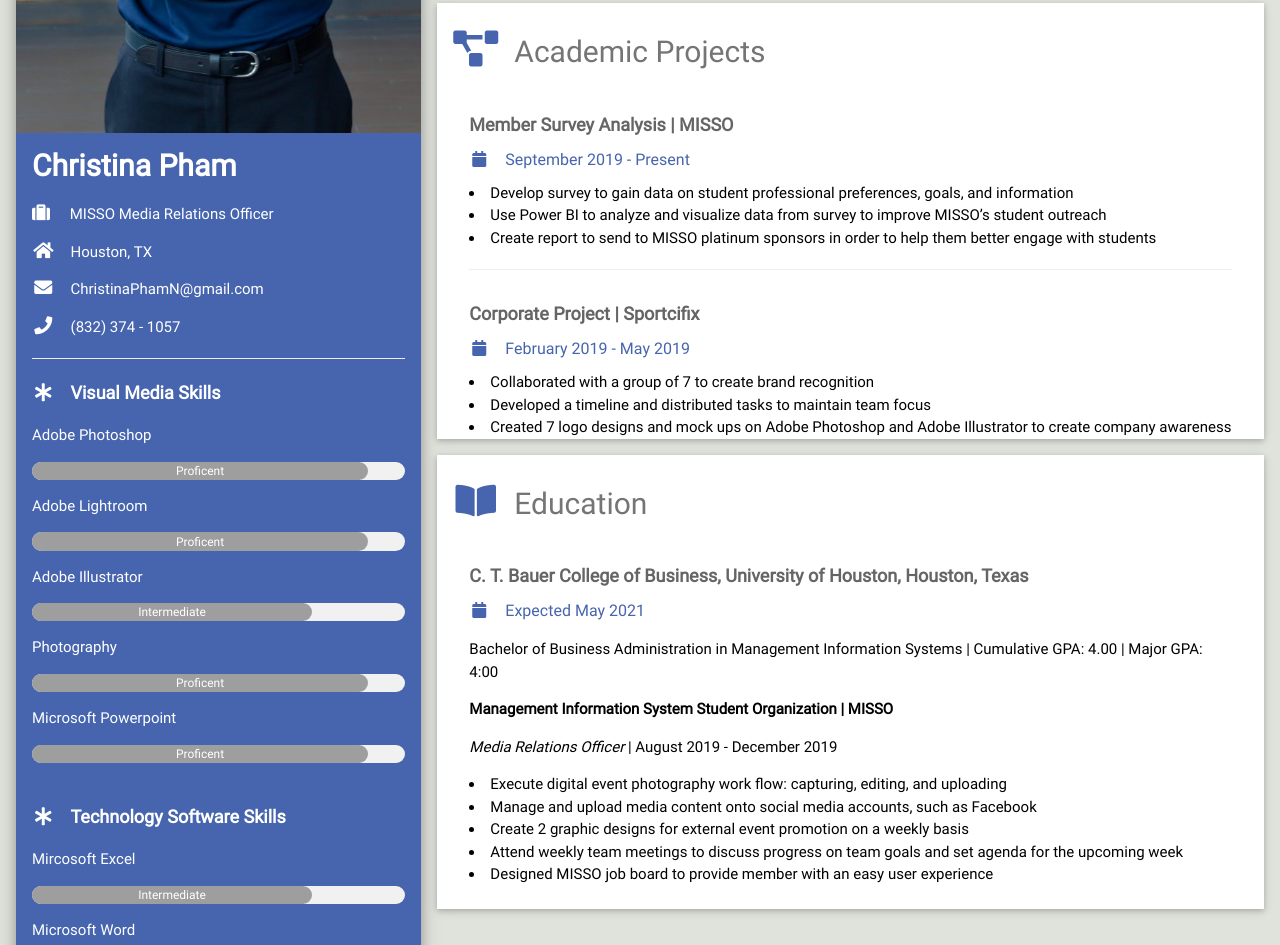
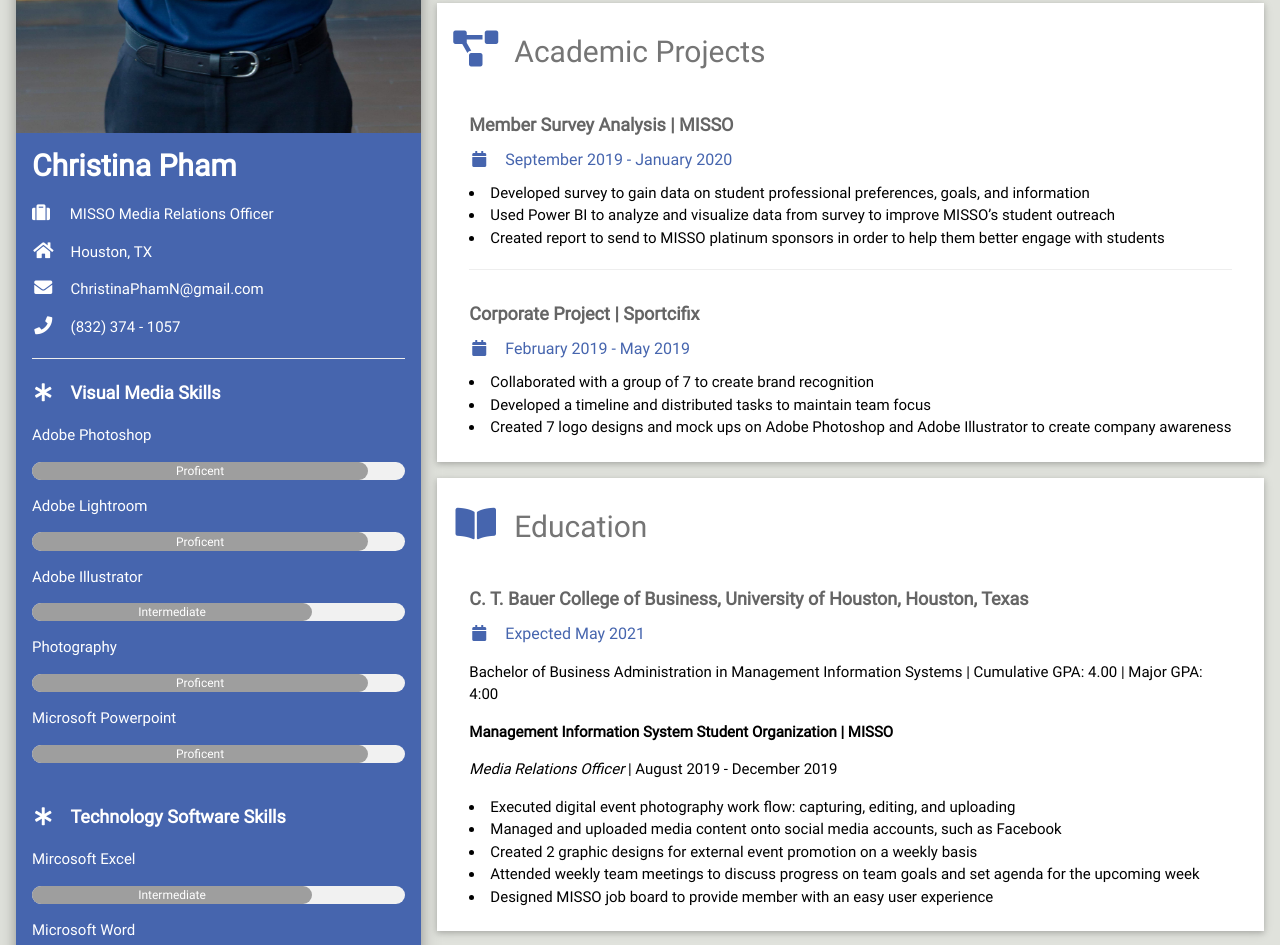
Before and after one commit to ChristinaPhamN/V1, a plain HTML site: page index.html in a window 1280 px wide. Shown: the part 491-1436 px from the top of the page. Drawn offline with Linux system fonts and the light colour scheme.

Commit message:
Update verb tense of pass work and project

```diff
--- a/index.html
+++ b/index.html
@@ -113,7 +113,7 @@ html,body,h1,h2,h3,h4,h5,h6 {font-family: "Roboto", sans-serif}
 		<div class="w3-container">
 			<h5 class="w3-opacity"><b>Business Intelligence Developer Intern | Harris County</b></h5>
 			<h6 class="w3-text-christina-blue"><i class="fa fa-calendar fa-fw w3-margin-right"></i>January 2020 - Present</span></h6>
-			<li>Creating reports and dashboards, through Power BI, providing team development leads insight during sprint iternations</li>
+			<li>Creating reports and dashboards, through Power BI, providing team development leads insight during sprint iterations</li>
 			<li>Manipulating Team Foundation Server project management data into an usable and insightful state</li>
 		<br/>
         </div>
@@ -139,10 +139,10 @@ html,body,h1,h2,h3,h4,h5,h6 {font-family: "Roboto", sans-serif}
         <h2 class="w3-text-grey w3-padding-16"><i class="fa fa-project-diagram fa-fw w3-margin-right w3-xxlarge w3-text-christina-blue"></i>Academic Projects</h2>
         <div class="w3-container">
           <h5 class="w3-opacity"><b>Member Survey Analysis | MISSO</b></h5>
-          <h6 class="w3-text-christina-blue"><i class="fa fa-calendar fa-fw w3-margin-right"></i>September 2019 - Present</h6>
-			<li>Develop survey to gain data on student professional preferences, goals, and information</li>
-			<li>Use Power BI to analyze and visualize data from survey to improve MISSO’s student outreach </li>
-			<li>Create report to send to MISSO platinum sponsors in order to help them better engage with students</li>
+          <h6 class="w3-text-christina-blue"><i class="fa fa-calendar fa-fw w3-margin-right"></i>September 2019 - January 2020</h6>
+			<li>Developed survey to gain data on student professional preferences, goals, and information</li>
+			<li>Used Power BI to analyze and visualize data from survey to improve MISSO’s student outreach </li>
+			<li>Created report to send to MISSO platinum sponsors in order to help them better engage with students</li>
           <hr>
         </div>
         <div class="w3-container">
@@ -152,6 +152,7 @@ html,body,h1,h2,h3,h4,h5,h6 {font-family: "Roboto", sans-serif}
 			<li>Developed a timeline and distributed tasks to maintain team focus</li>
 			<li>Created 7 logo designs and mock ups on Adobe Photoshop and Adobe Illustrator to create company awareness</li>
         </div>
+		<br>
       </div>
 
 
@@ -167,10 +168,10 @@ html,body,h1,h2,h3,h4,h5,h6 {font-family: "Roboto", sans-serif}
 
 		  <p><strong>Management Information System Student Organization | MISSO</strong></p>
 		  <p><em>Media Relations Officer</em> | August 2019 - December 2019</p>
-		  <li>Execute digital event photography work flow: capturing, editing, and uploading</li>
-		  <li>Manage and upload media content onto social media accounts, such as Facebook</li>
-		  <li>Create 2 graphic designs for external event promotion on a weekly basis</li>
-		  <li>Attend weekly team meetings to discuss progress on team goals and set agenda for the upcoming week</li>
+		  <li>Executed digital event photography work flow: capturing, editing, and uploading</li>
+		  <li>Managed and uploaded media content onto social media accounts, such as Facebook</li>
+		  <li>Created 2 graphic designs for external event promotion on a weekly basis</li>
+		  <li>Attended weekly team meetings to discuss progress on team goals and set agenda for the upcoming week</li>
 		  <li>Designed MISSO job board to provide member with an easy user experience</li>
 		<br />
         </div>
```
